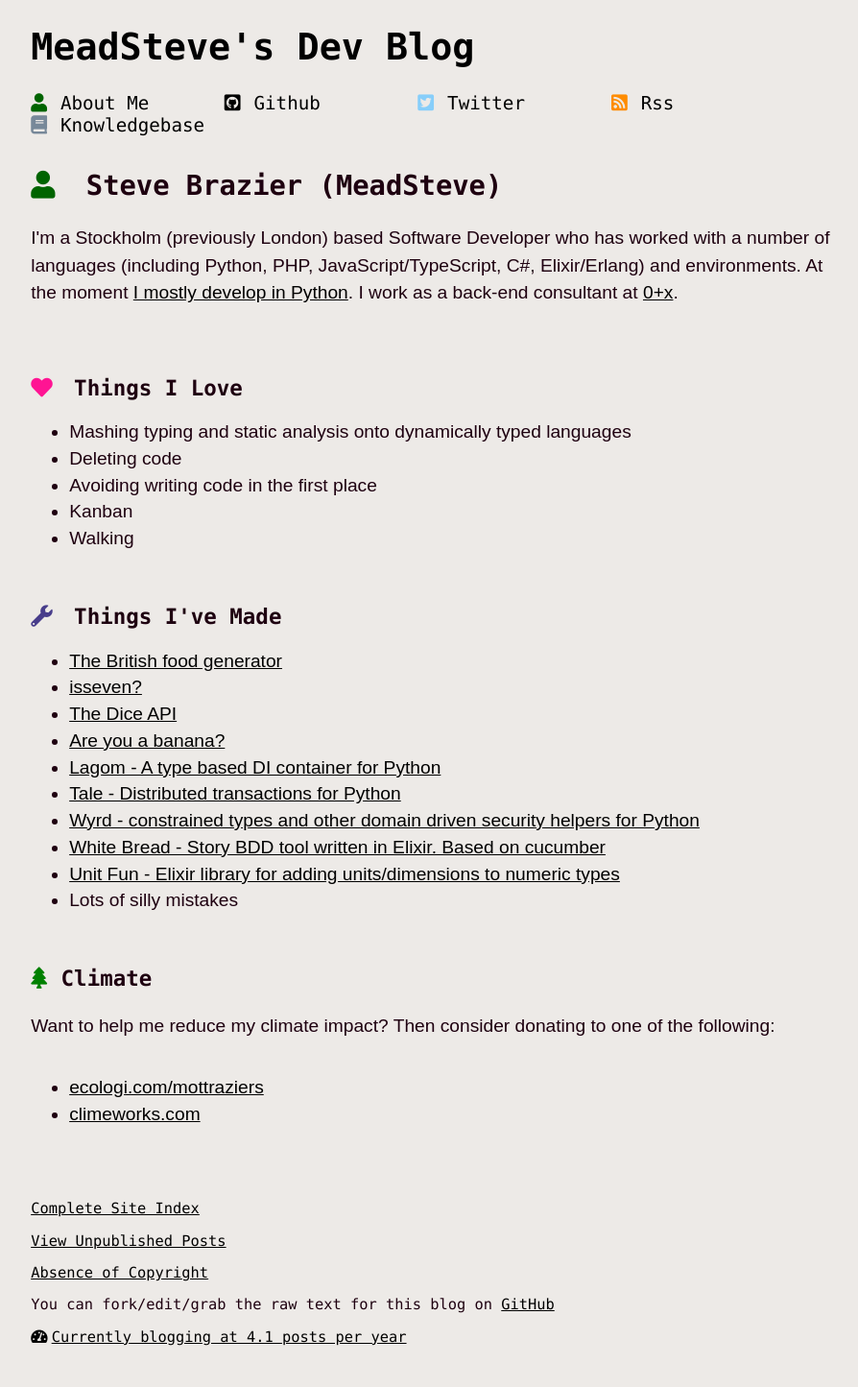
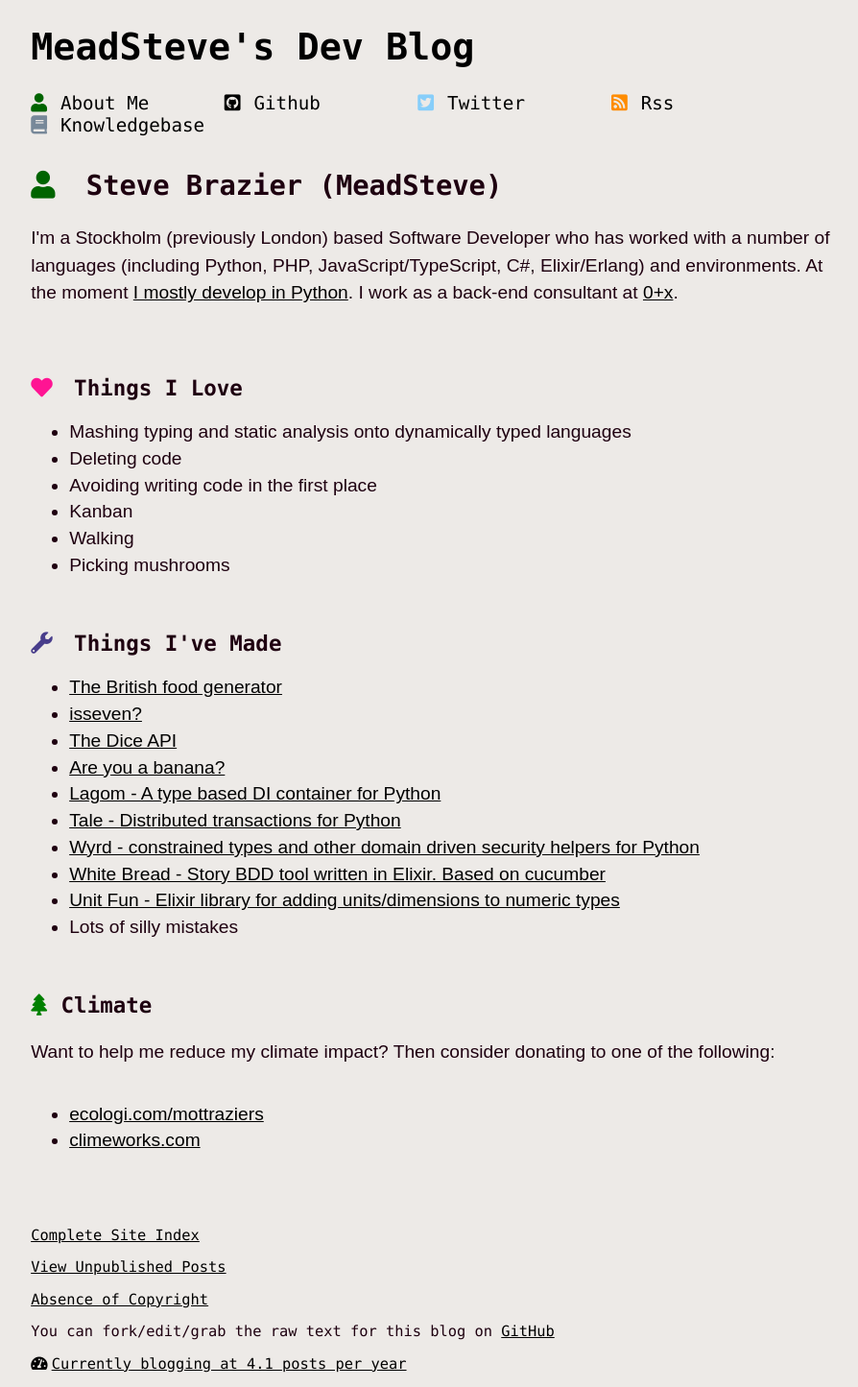
Before and after one commit to meadsteve/meadsteve.github.io, a Jekyll site: the page built from about.html, in a window 1280 px wide. Shown: the whole page at 96% size, without its empty margins (189-1083 px from the left). Built offline with Jekyll 4.4.1, drawn with Linux system fonts in a browser that asks for light colours; before the commit the page ends 1417 px from its top, so only the background shows below that.

Commit message:
I forgot about mushrooms in the things I love

```diff
--- a/_data/me.json
+++ b/_data/me.json
@@ -19,6 +19,7 @@
     "Deleting code",
     "Avoiding writing code in the first place",
     "Kanban",
-    "Walking"
+    "Walking",
+    "Picking mushrooms"
   ]
 }
```
